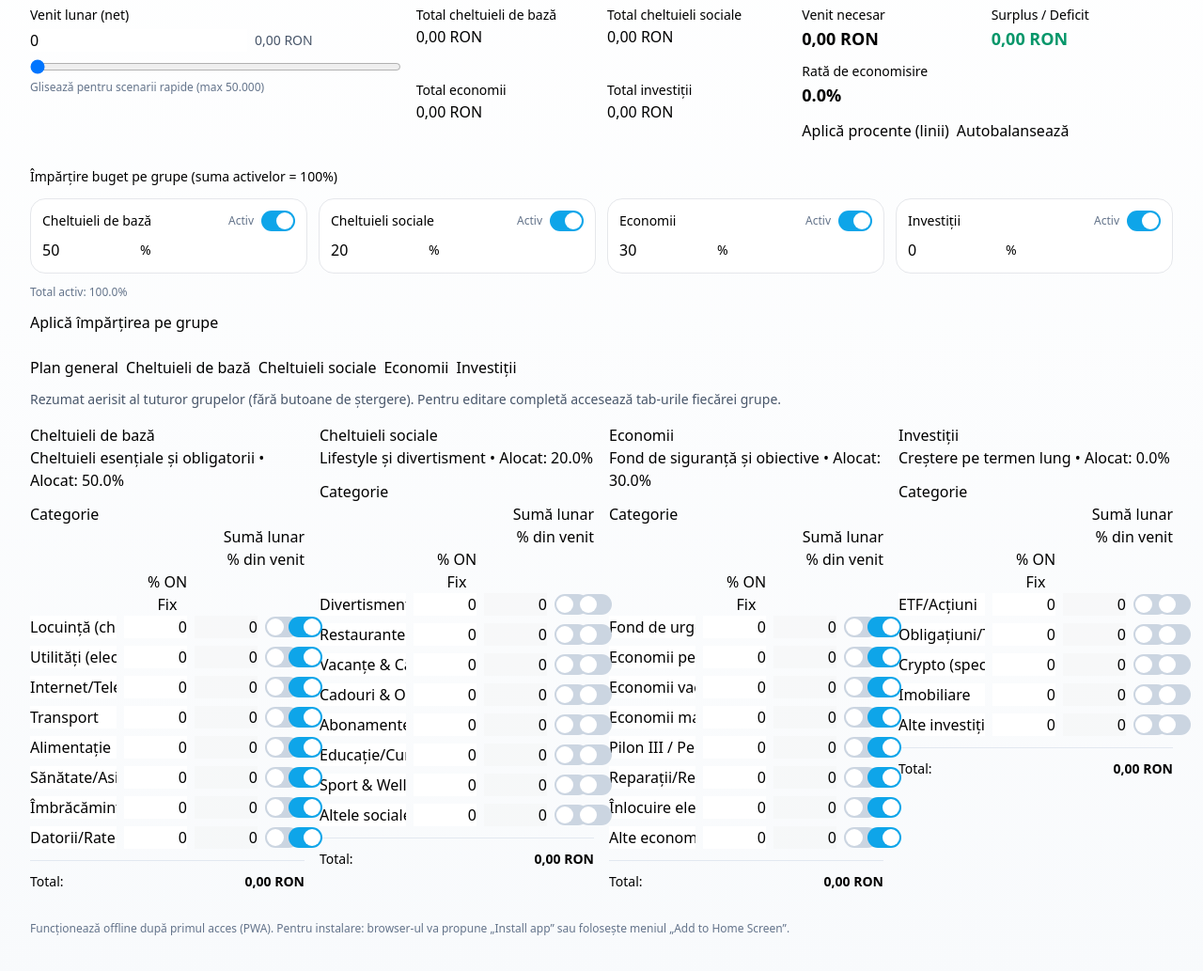
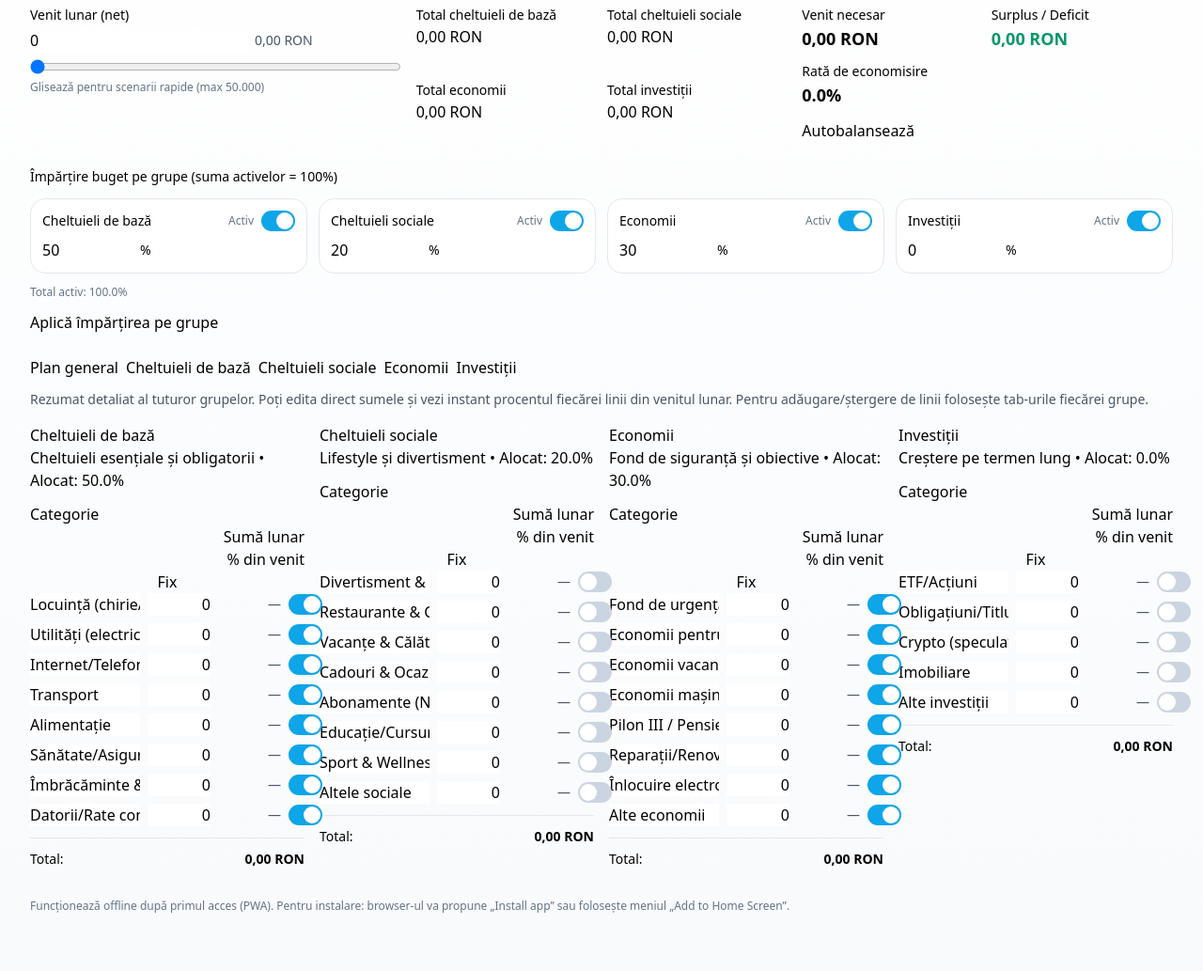
Before and after one commit to laurentiubarbat/calculator-buget, a plain HTML site: page index.html in a window 1280 px wide. Shown: the part 197-1230 px from the top of the page at 94% size. Drawn offline with nearby package versions, Linux system fonts and the light colour scheme.

Commit message:
Add files via upload

```diff
--- a/index.html
+++ b/index.html
@@ -6,8 +6,6 @@
   <meta name="theme-color" content="#0f172a" />
   <title>Buget personal – planificator lunar (PWA)</title>
   <link rel="manifest" href="manifest.webmanifest">
-  <!-- Favicon / App icons: asigurați fișierele în rădăcina repo-ului după manifest (vezi comentariul din josul fișierului) -->
-  <link rel="icon" href="icons/icon-192.png" sizes="192x192">
   <!-- Tailwind via CDN pentru stilizare rapidă -->
   <script src="https://cdn.tailwindcss.com"></script>
   <style>
@@ -109,8 +107,7 @@
               <p id="savingsRate" class="text-lg font-semibold">0%</p>
             </div>
             <div class="flex flex-wrap gap-2 mt-1">
-              <button id="btnApplyPercents" class="btn-primary">Aplică procente (linii)</button>
-              <button id="btnAutobalance" class="btn">Autobalansează</button>
+              <button id="btnAutobalance" class="btn-primary">Autobalansează</button>
             </div>
           </div>
         </div>
@@ -141,7 +138,7 @@
 
       <section id="tab-plan" class="space-y-4">
         <div class="card"><div class="card-body">
-          <p class="text-sm text-slate-600">Rezumat aerisit al tuturor grupelor (fără butoane de ștergere). Pentru editare completă accesează tab-urile fiecărei grupe.</p>
+          <p class="text-sm text-slate-600">Rezumat detaliat al tuturor grupelor. Poți edita direct sumele și vezi instant procentul fiecărei linii din venitul lunar. Pentru adăugare/ștergere de linii folosește tab-urile fiecărei grupe.</p>
         </div></div>
         <div class="grid md:grid-cols-2 lg:grid-cols-4 gap-4" id="groupsContainerPlan"></div>
       </section>
@@ -166,7 +163,7 @@
   }
 
   // ======================= STATE & HELPERS =======================
-  const STORAGE_KEY = 'budget_ro_html_pwa_v2';
+  const STORAGE_KEY = 'budget_ro_html_pwa_v3';
   const RON = 'RON';
   const GroupKey = {
     BAZA: 'cheltuieli_baza',
@@ -232,13 +229,13 @@
   const state = {
     currency: RON,
     income: 0,
-    lines: [], // {id, name, amount, fixed, group, percent, percentEnabled}
+    lines: [], // {id, name, amount, fixed, group}
     splitActive: { ...defaultSplitActive },
     splitPct: { ...defaultSplitPct },
   };
 
   function initDefaultLines() {
-    const make = (names, group, fixed) => names.map(n => ({ id: uid(), name: n, amount: 0, fixed, group, percent: 0, percentEnabled: false }));
+    const make = (names, group, fixed) => names.map(n => ({ id: uid(), name: n, amount: 0, fixed, group }));
     state.lines = [
       ...make(presets[GroupKey.BAZA], GroupKey.BAZA, true),
       ...make(presets[GroupKey.SOCIALE], GroupKey.SOCIALE, false),
@@ -260,8 +257,6 @@
         amount: Number(l.amount || 0),
         fixed: !!l.fixed,
         group: l.group,
-        percent: Number(l.percent || 0),
-        percentEnabled: !!l.percentEnabled,
       })) : [];
       if (!state.lines.length) initDefaultLines();
       state.splitActive = { ...defaultSplitActive, ...(data.splitActive || {}) };
@@ -358,27 +353,96 @@
     });
   }
 
-  function groupHeader(titleText, subText, groupKey) {
-    const wrap = document.createElement('div');
-    wrap.className = 'flex items-center justify-between gap-2 mb-3';
+  function groupBlock(groupKey, opts={ planMode:false }) {
+    const card = document.createElement('div'); card.className = 'card';
+    const body = document.createElement('div'); body.className = 'card-body';
+
+    const titles = {
+      [GroupKey.BAZA]: ['Cheltuieli de bază', 'Cheltuieli esențiale și obligatorii'],
+      [GroupKey.SOCIALE]: ['Cheltuieli sociale', 'Lifestyle și divertisment'],
+      [GroupKey.ECONOMII]: ['Economii', 'Fond de siguranță și obiective'],
+      [GroupKey.INVESTITII]: ['Investiții', 'Creștere pe termen lung'],
+    }[groupKey];
+
+    const head = document.createElement('div'); head.className = 'flex items-center justify-between gap-2 mb-3';
     const left = document.createElement('div');
-    const t = document.createElement('h3'); t.className='group-title'; t.textContent=titleText;
+    const t = document.createElement('h3'); t.className='group-title'; t.textContent=titles[0];
     const s = document.createElement('p'); s.className='group-sub';
     const active = state.splitActive[groupKey];
-    const pct = state.splitPct[groupKey] || 0;
-    s.textContent = subText + (active ? ` • Alocat: ${pct.toFixed(1)}%` : ' • Alocat: —');
+    const pctAlloc = state.splitPct[groupKey] || 0;
+    s.textContent = titles[1] + (active ? ` • Alocat: ${pctAlloc.toFixed(1)}%` : ' • Alocat: —');
     left.append(t, s);
-    wrap.append(left);
-    return wrap;
-  }
+    head.append(left);
 
-  function groupGridHeader() {
+    if (!opts.planMode) {
+      const right = document.createElement('div'); right.className='flex items-center gap-2';
+      const btnAdd = document.createElement('button'); btnAdd.className='btn'; btnAdd.textContent='Adaugă linie';
+      btnAdd.addEventListener('click', ()=>{
+        const name = prompt('Numele liniei (ex. Cadouri, Fitness etc.)');
+        if (!name) return;
+        const fixed = (groupKey===GroupKey.BAZA || groupKey===GroupKey.ECONOMII);
+        state.lines.push({ id: uid(), name, amount:0, fixed, group: groupKey });
+        save(); rerender();
+      });
+      right.appendChild(btnAdd);
+      head.appendChild(right);
+    }
+
+    body.appendChild(head);
+
     const header = document.createElement('div'); header.className='grid-header';
-    header.innerHTML = '<div class="col-span-4">Categorie</div><div class="col-span-3 text-right">Sumă lunar</div><div class="col-span-3 text-right">% din venit</div><div class="col-span-1 text-center">% ON</div><div class="col-span-1 text-center" title="Fix = nu se ajustează automat">Fix</div>';
-    return header;
-  }
+    header.innerHTML = '<div class="col-span-5">Categorie</div><div class="col-span-3 text-right">Sumă lunar</div><div class="col-span-3 text-right">% din venit</div><div class="col-span-1 text-center" title="Fix = nu se ajustează automat">Fix</div>';
 
-  function groupTotalsFooter(groupKey) {
+    const list = document.createElement('div'); list.className='space-y-2';
+    const lines = state.lines.filter(l=>l.group===groupKey);
+
+    lines.forEach(line => {
+      const row = document.createElement('div'); row.className='grid grid-cols-12 gap-2 items-center';
+
+      const cName = document.createElement('input'); cName.className='input col-span-5'; cName.value=line.name; cName.placeholder='Nume categorie';
+      cName.addEventListener('input', ()=>{ line.name = cName.value; save(); });
+
+      const cAmt = document.createElement('input'); cAmt.className='input col-span-3 text-right'; cAmt.inputMode='decimal'; cAmt.placeholder='0.00'; cAmt.value=String(line.amount);
+      cAmt.addEventListener('focus', ()=>{ cAmt.select(); });
+
+      const pctDiv = document.createElement('div'); pctDiv.className='col-span-3 text-right text-xs md:text-sm text-slate-600';
+      function updatePct() {
+        if (state.income > 0) {
+          const p = (Number(line.amount) || 0) / state.income * 100;
+          pctDiv.textContent = p.toFixed(1) + '%';
+        } else {
+          pctDiv.textContent = '—';
+        }
+      }
+      updatePct();
+
+      cAmt.addEventListener('input', ()=>{
+        const v = Number(cAmt.value.toString().replace(',', '.'));
+        line.amount = isFinite(v) ? v : 0;
+        updatePct();
+        renderMetrics(); save();
+      });
+
+      const cFixedWrap = document.createElement('label'); cFixedWrap.className='col-span-1 flex justify-center switch'; cFixedWrap.title='Fix = nu se ajustează automat';
+      const cFixed = document.createElement('input'); cFixed.type='checkbox'; cFixed.checked=!!line.fixed;
+      const cFixedSlider = document.createElement('span'); cFixedSlider.className='slider';
+      cFixed.addEventListener('change', ()=>{ line.fixed = cFixed.checked; save(); });
+      cFixedWrap.append(cFixed, cFixedSlider);
+
+      row.append(cName, cAmt, pctDiv, cFixedWrap);
+
+      if (!opts.planMode) {
+        const delRow = document.createElement('div'); delRow.className='col-span-12 flex justify-end -mt-1';
+        const btnDel = document.createElement('button'); btnDel.className='btn-ghost btn text-slate-500'; btnDel.textContent='Șterge';
+        btnDel.addEventListener('click', ()=>{ if (!confirm('Ștergi această linie?')) return; state.lines = state.lines.filter(x=>x.id!==line.id); save(); rerender(); });
+        delRow.appendChild(btnDel);
+        list.appendChild(row);
+        list.appendChild(delRow);
+      } else {
+        list.appendChild(row);
+      }
+    });
+
     const totalWrap = document.createElement('div'); totalWrap.className='mt-3 pt-3 border-t border-slate-200';
     const totalFx = document.createElement('div'); totalFx.className='flex justify-between items-center text-sm';
     const tl = document.createElement('span'); tl.className='font-medium'; tl.textContent='Total:';
@@ -386,96 +450,20 @@
     const tot = state.lines.filter(l=>l.group===groupKey).reduce((s,l)=>s+(Number(l.amount)||0),0);
     tv.textContent = fmtCurrency(state.currency, tot);
     totalFx.append(tl, tv); totalWrap.appendChild(totalFx);
-    return { totalWrap, tv };
-  }
 
-  function groupBlock(groupKey, opts={ planMode:false }) {
-    const card = document.createElement('div'); card.className = 'card';
-    const body = document.createElement('div'); body.className = 'card-body';
-
-    // Header aerisit + procent alocat din split
-    const titles = {
-      [GroupKey.BAZA]: ['Cheltuieli de bază', 'Cheltuieli esențiale și obligatorii'],
-      [GroupKey.SOCIALE]: ['Cheltuieli sociale', 'Lifestyle și divertisment'],
-      [GroupKey.ECONOMII]: ['Economii', 'Fond de siguranță și obiective'],
-      [GroupKey.INVESTITII]: ['Investiții', 'Creștere pe termen lung'],
-    }[groupKey];
-    body.appendChild(groupHeader(titles[0], titles[1], groupKey));
-
-    body.appendChild(groupGridHeader());
-
-    const list = document.createElement('div'); list.className='space-y-2';
-    const lines = state.lines.filter(l=>l.group===groupKey);
-
-    lines.forEach(line => {
-      const row = document.createElement('div'); row.className='grid grid-cols-12 gap-2 items-center';
-      const cName = document.createElement('input'); cName.className='input col-span-4'; cName.value=line.name; cName.placeholder='Nume categorie';
-      cName.addEventListener('input', ()=>{ line.name = cName.value; save(); });
-
-      const cAmt = document.createElement('input'); cAmt.className='input col-span-3 text-right'; cAmt.inputMode='decimal'; cAmt.placeholder='0.00'; cAmt.value=String(line.amount);
-      cAmt.addEventListener('focus', ()=>{ cAmt.select(); });
-      // live update (nu doar onBlur)
-      cAmt.addEventListener('input', ()=>{
-        const v = Number(cAmt.value.toString().replace(',', '.'));
-        line.amount = isFinite(v) ? v : 0;
-        // dacă linia are % activ, reflectă suma în procent (față de venit)
-        if (line.percentEnabled && state.income > 0) {
-          line.percent = Number(((line.amount / state.income) * 100).toFixed(1));
-        }
-        renderMetrics(); save();
-      });
-
-      const cPct = document.createElement('input'); cPct.className='input col-span-3 text-right'; cPct.inputMode='decimal'; cPct.placeholder='0'; cPct.value=String(line.percent||0); cPct.disabled = !line.percentEnabled;
-      cPct.addEventListener('focus', ()=>{ cPct.select(); });
-      cPct.addEventListener('input', ()=>{
-        const v = Number(cPct.value.toString().replace(',', '.'));
-        line.percent = isFinite(v) ? v : 0;
-        if (state.income > 0) {
-          line.amount = Number(((state.income * line.percent)/100).toFixed(2));
-        }
-        renderMetrics(); save();
-      });
-
-      const cPctOnWrap = document.createElement('label'); cPctOnWrap.className='col-span-1 flex justify-center switch';
-      const cPctOn = document.createElement('input'); cPctOn.type='checkbox'; cPctOn.checked=!!line.percentEnabled;
-      const cPctOnSlider = document.createElement('span'); cPctOnSlider.className='slider';
-      cPctOn.addEventListener('change', ()=>{ line.percentEnabled = cPctOn.checked; cPct.disabled = !cPctOn.checked; save(); });
-      cPctOnWrap.append(cPctOn, cPctOnSlider);
-
-      const cFixedWrap = document.createElement('label'); cFixedWrap.className='col-span-1 flex justify-center switch'; cFixedWrap.title='Fix = nu se ajustează automat';
-      const cFixed = document.createElement('input'); cFixed.type='checkbox'; cFixed.checked=!!line.fixed;
-      const cFixedSlider = document.createElement('span'); cFixedSlider.className='slider';
-      cFixed.addEventListener('change', ()=>{ line.fixed = cFixed.checked; save(); });
-      cFixedWrap.append(cFixed, cFixedSlider);
-
-      const delRow = document.createElement('div'); delRow.className='col-span-12 flex justify-end -mt-1';
-      const btnDel = document.createElement('button'); btnDel.className='btn-ghost btn text-slate-500'; btnDel.textContent='Șterge';
-      btnDel.addEventListener('click', ()=>{ if (!confirm('Ștergi această linie?')) return; state.lines = state.lines.filter(x=>x.id!==line.id); save(); rerender(); });
-
-      row.append(cName, cAmt, cPct, cPctOnWrap, cFixedWrap);
-      if (!opts.planMode) { // în Plan general NU afișăm butonul de ștergere
-        row.appendChild(delRow);
-        delRow.appendChild(btnDel);
-      }
-      list.appendChild(row);
-    });
-
-    const { totalWrap, tv } = groupTotalsFooter(groupKey);
-    // reactualizează dinamic totalul când tastăm (deja facem renderMetrics la input)
-
-    body.append(list, totalWrap);
+    body.append(header, list, totalWrap);
     card.appendChild(body);
-    return { card, totalTextEl: tv };
+    return { card };
   }
 
   function renderGroups() {
-    // Plan (aerisit, fără butoane de ștergere)
+    // Plan (detaliat, fără butoane de ștergere sau Adaugă)
     elGroupsPlan.innerHTML = '';
     [GroupKey.BAZA, GroupKey.SOCIALE, GroupKey.ECONOMII, GroupKey.INVESTITII].forEach(k => {
       elGroupsPlan.appendChild(groupBlock(k, { planMode: true }).card);
     });
 
-    // Tab-uri detaliate (cu ștergere)
+    // Tab-uri detaliate (cu Adaugă/Șterge)
     const sections = {
       [GroupKey.BAZA]: document.getElementById('tab-cheltuieli_baza'),
       [GroupKey.SOCIALE]: document.getElementById('tab-cheltuieli_sociale'),
@@ -488,26 +476,9 @@
     });
   }
 
-  function rerenderMetricsOnly() { renderMetrics(); save(); }
   function rerender() { renderTop(); renderSplit(); renderGroups(); renderMetrics(); save(); }
 
   // ======================= LOGIC =======================
-  function applyPercentScalingAll() {
-    if (state.income <= 0) { alert('Introduceți un venit mai întâi!'); return; }
-    const enabled = state.lines.filter(l => l.percentEnabled && (l.percent||0) > 0);
-    if (!enabled.length) { alert('Nu există linii cu procente active!'); return; }
-    const sumPct = enabled.reduce((a,l)=>a+(l.percent||0),0);
-    let scale = 1;
-    if (Math.abs(sumPct - 100) > 0.001) { scale = 100 / (sumPct || 1); alert(`Procentele active au fost scalate la 100% (suma inițială: ${sumPct.toFixed(1)}%).`); }
-    let remaining = 100.0; const ids = enabled.map(l=>l.id); const newPct = {};
-    enabled.forEach((l,idx)=>{
-      if (idx < enabled.length - 1) { const p = Number(((l.percent||0)*scale).toFixed(1)); newPct[l.id]=p; remaining = Number((remaining-p).toFixed(1)); }
-      else { newPct[l.id] = Number(remaining.toFixed(1)); }
-    });
-    state.lines = state.lines.map(l => ids.includes(l.id) ? { ...l, percent: newPct[l.id], amount: Number(((state.income*newPct[l.id])/100).toFixed(2)) } : l);
-    rerender();
-  }
-
   function autoBalanceToIncome() {
     if (state.income <= 0) { alert('Introduceți un venit mai întâi!'); return; }
     const fixedOut = state.lines.filter(l=>l.fixed).reduce((a,b)=>a+(b.amount||0),0);
@@ -563,7 +534,7 @@
       Nume: l.name,
       Suma: l.amount,
       'Fix (nu se ajustează)': l.fixed? 'Da':'Nu',
-      '% din venit (activ)': l.percentEnabled ? l.percent : '—',
+      '% din venit': state.income>0 ? ((l.amount/state.income)*100).toFixed(1) : '',
     }));
     saveFile('buget_personal.csv', toCSV(rows), 'text/csv;charset=utf-8');
   }
@@ -579,7 +550,7 @@
           currency: data.currency || RON,
           income: Number(data.income||0),
           lines: Array.isArray(data.lines) ? data.lines.map(l=>({
-            id: l.id || uid(), name:String(l.name||''), amount:Number(l.amount||0), fixed:!!l.fixed, group:l.group, percent:Number(l.percent||0), percentEnabled:!!l.percentEnabled
+            id: l.id || uid(), name:String(l.name||''), amount:Number(l.amount||0), fixed:!!l.fixed, group:l.group
           })) : [],
           splitActive: { ...defaultSplitActive, ...(data.splitActive||{}) },
           splitPct: { ...defaultSplitPct, ...(data.splitPct||{}) },
@@ -598,7 +569,6 @@
   }
 
   // ======================= EVENTS =======================
-  document.getElementById('btnApplyPercents').addEventListener('click', applyPercentScalingAll);
   document.getElementById('btnAutobalance').addEventListener('click', autoBalanceToIncome);
   document.getElementById('btnApplySplit').addEventListener('click', applySplitToGroups);
   document.getElementById('btnExportCSV').addEventListener('click', exportCSV);
@@ -607,7 +577,6 @@
   document.getElementById('import-json').addEventListener('change', (e)=>{ const f=e.target.files?.[0]; if (f) { importJSON(f); e.target.value=''; } });
 
   elCurrency.addEventListener('change', ()=>{ state.currency = elCurrency.value; rerender(); });
-  // focus -> select text pentru editare rapidă; input -> live update
   elIncomeInput.addEventListener('focus', ()=>{ elIncomeInput.select(); });
   elIncomeInput.addEventListener('input', ()=>{ const v = Number(elIncomeInput.value.toString().replace(',', '.')); state.income = isFinite(v)&&v>=0? v:0; renderMetrics(); save(); });
   elIncomeSlider.addEventListener('input', ()=>{ const v = Number(elIncomeSlider.value); state.income = v; elIncomeInput.value=String(v); rerender(); });
@@ -629,14 +598,12 @@
 
   // ======================= DEV TESTS (console.assert) =======================
   try {
-    // Test 1: CSV newline + escape quotes
     const sample = [ { Nume: 'Test "A"', Suma: 10 }, { Nume: 'B', Suma: 20 } ];
     const csv = toCSV(sample);
     console.assert(csv.includes('\n'), 'CSV trebuie să conțină newline');
     console.assert(csv.split('\n').length >= 2, 'CSV are cel puțin două linii');
     console.assert(csv.includes('"Test ""A"""'), 'CSV trebuie să escapeze ghilimelele duble');
 
-    // Test 2: split active sum ~ 100 după ajustare
     const before = { ...state.splitPct };
     setSplitWithAutoAdjust(GroupKey.ECONOMII, 30);
     const actives = Object.keys(state.splitActive).filter(k=>state.splitActive[k]);
@@ -644,7 +611,6 @@
     console.assert(Math.abs(s-100) < 0.001, 'Split-urile active trebuie să însumeze 100%');
     state.splitPct = before; save();
 
-    // Test 3: percent reflect amount & amount reflect percent
     const testIncome = 1000; const percent = 10; const amount = 100;
     console.assert(Math.abs((testIncome*percent)/100 - amount) < 0.001, 'Conversie % -> sumă corectă');
   } catch(e) { console.warn('DEV TESTS failed', e); }
```
